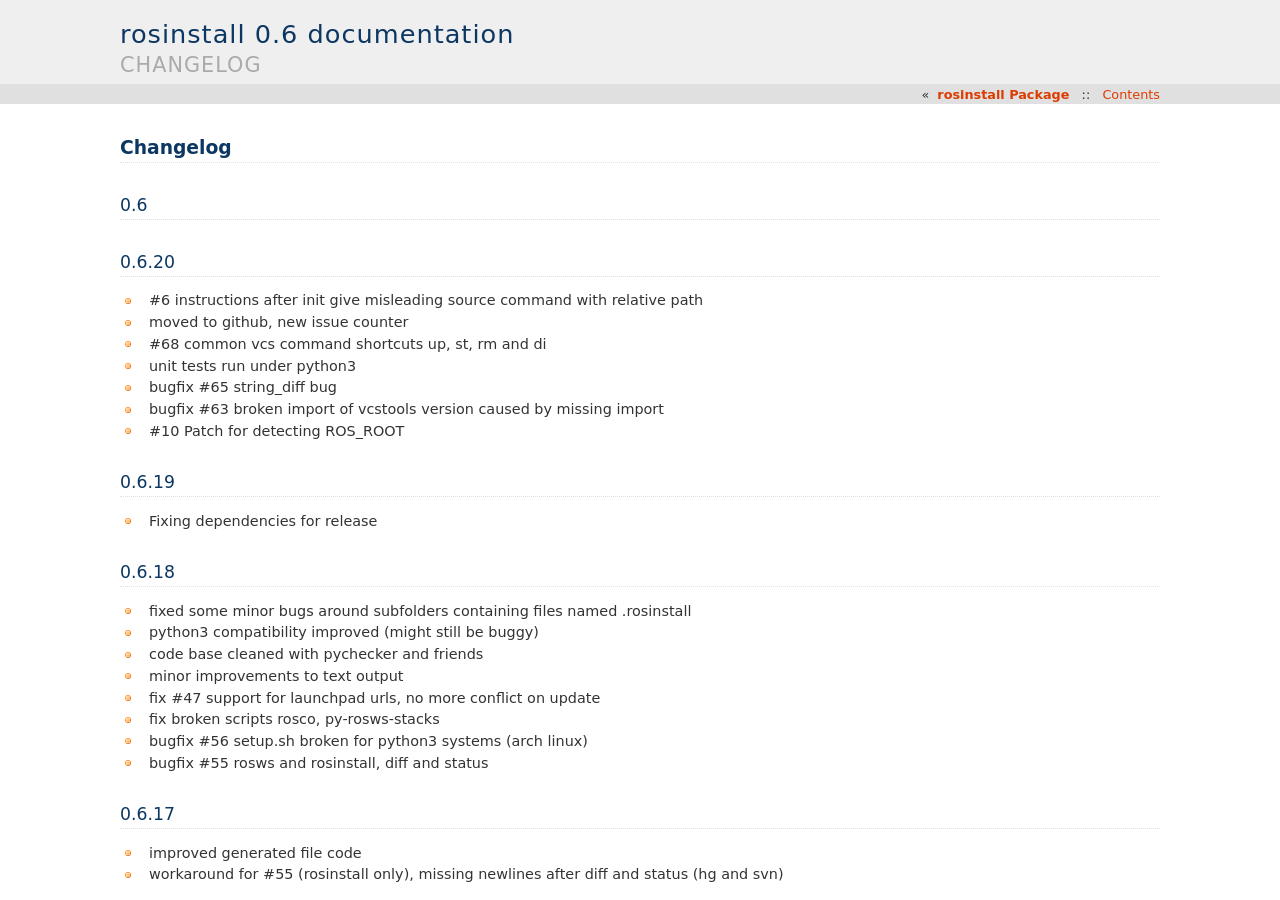
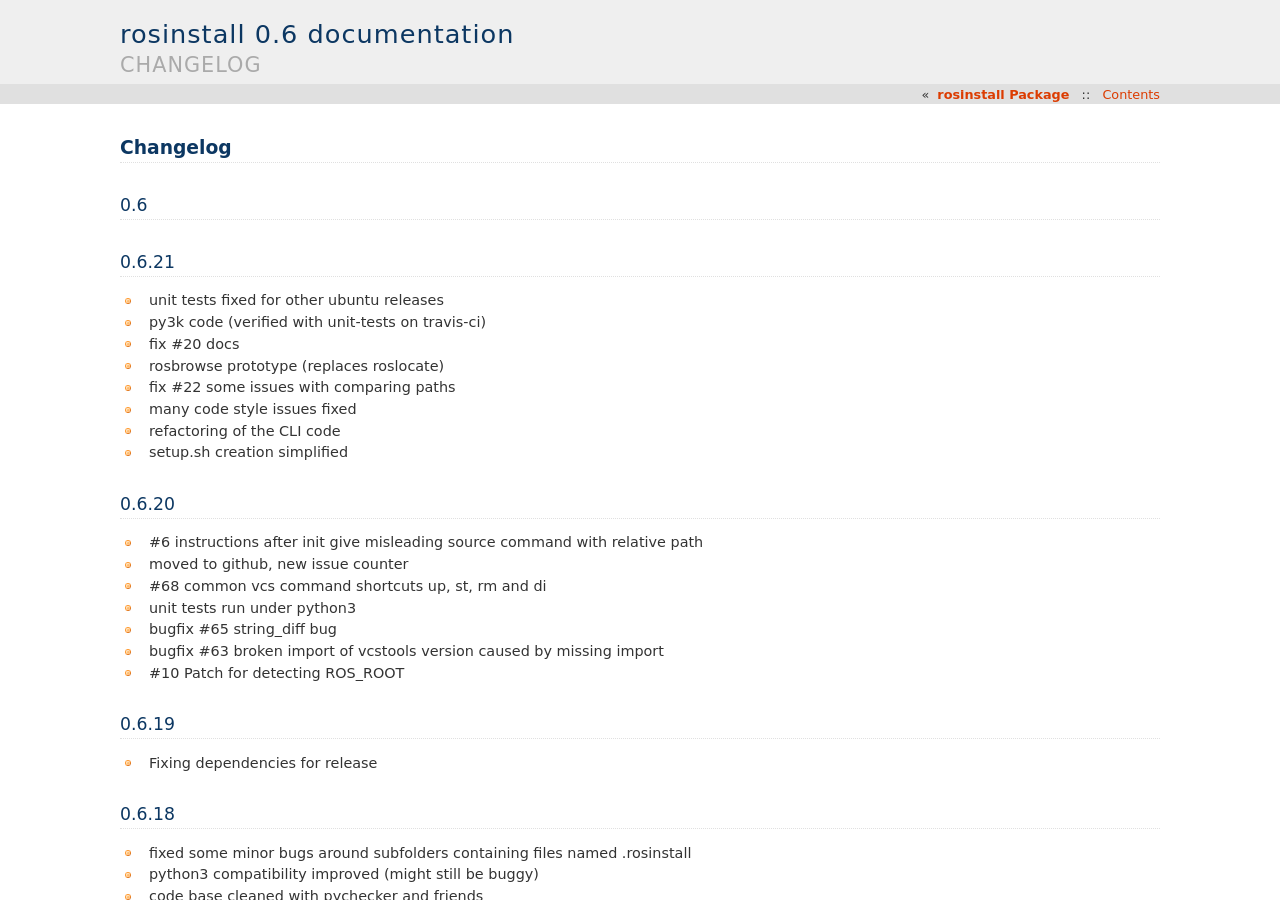
Before and after one commit to vcstools/rosinstall, a Sphinx documentation site: the page built from doc/changelog.rst, in a window 1280 px wide and 900 px high. Built offline with Sphinx 7.4.7, drawn with Linux system fonts in a browser that asks for light colours.

Commit message:
changelog

```diff
--- a/doc/changelog.rst
+++ b/doc/changelog.rst
@@ -3,6 +3,19 @@
 
 0.6
 ---
+
+0.6.21
+------
+
+- unit tests fixed for other ubuntu releases
+- py3k code (verified with unit-tests on travis-ci)
+- fix #20 docs
+- rosbrowse prototype (replaces roslocate)
+- fix #22 some issues with comparing paths
+- many code style issues fixed
+- refactoring of the CLI code
+- setup.sh creation simplified
+
 
 0.6.20
 ------
```
